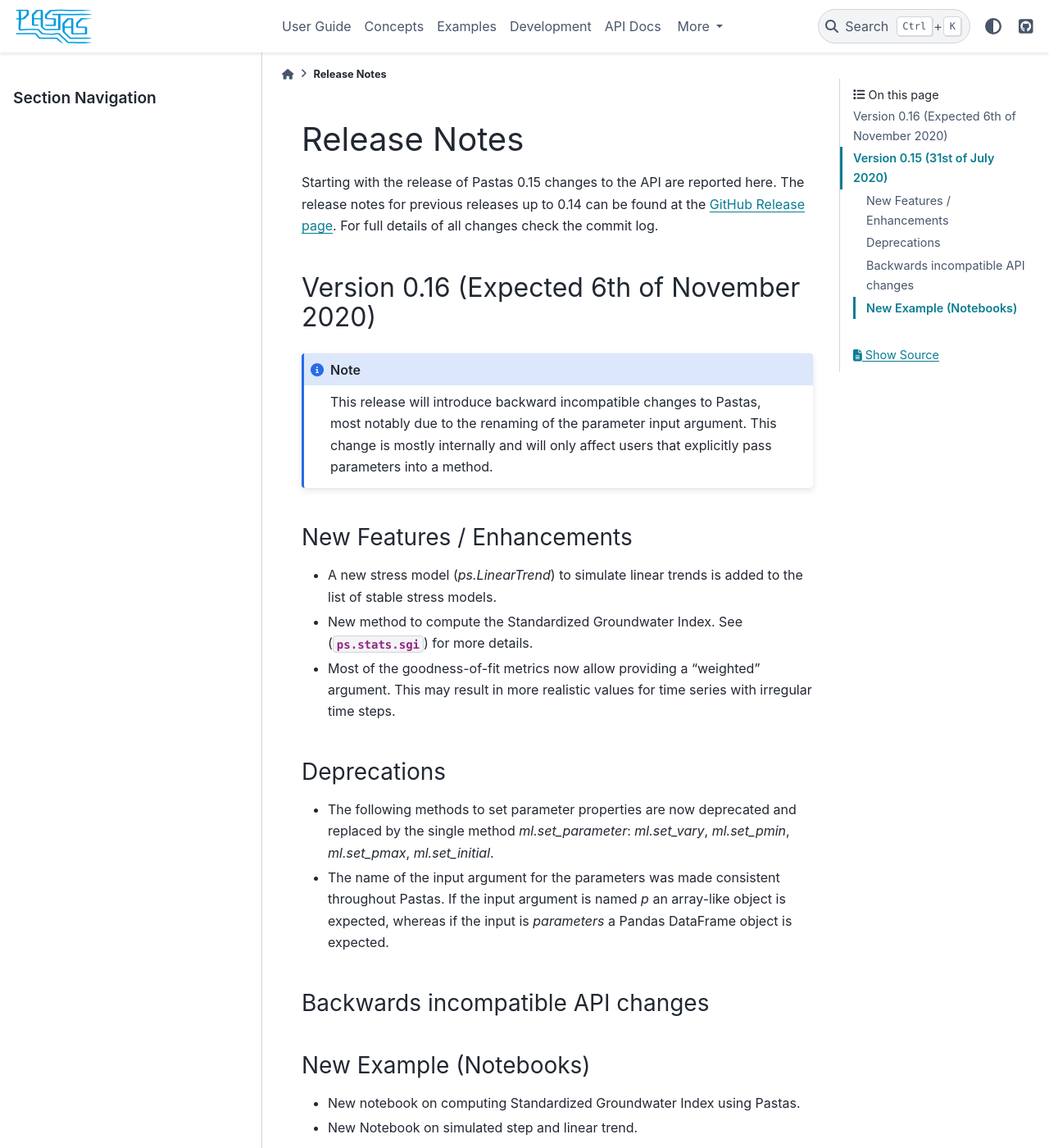
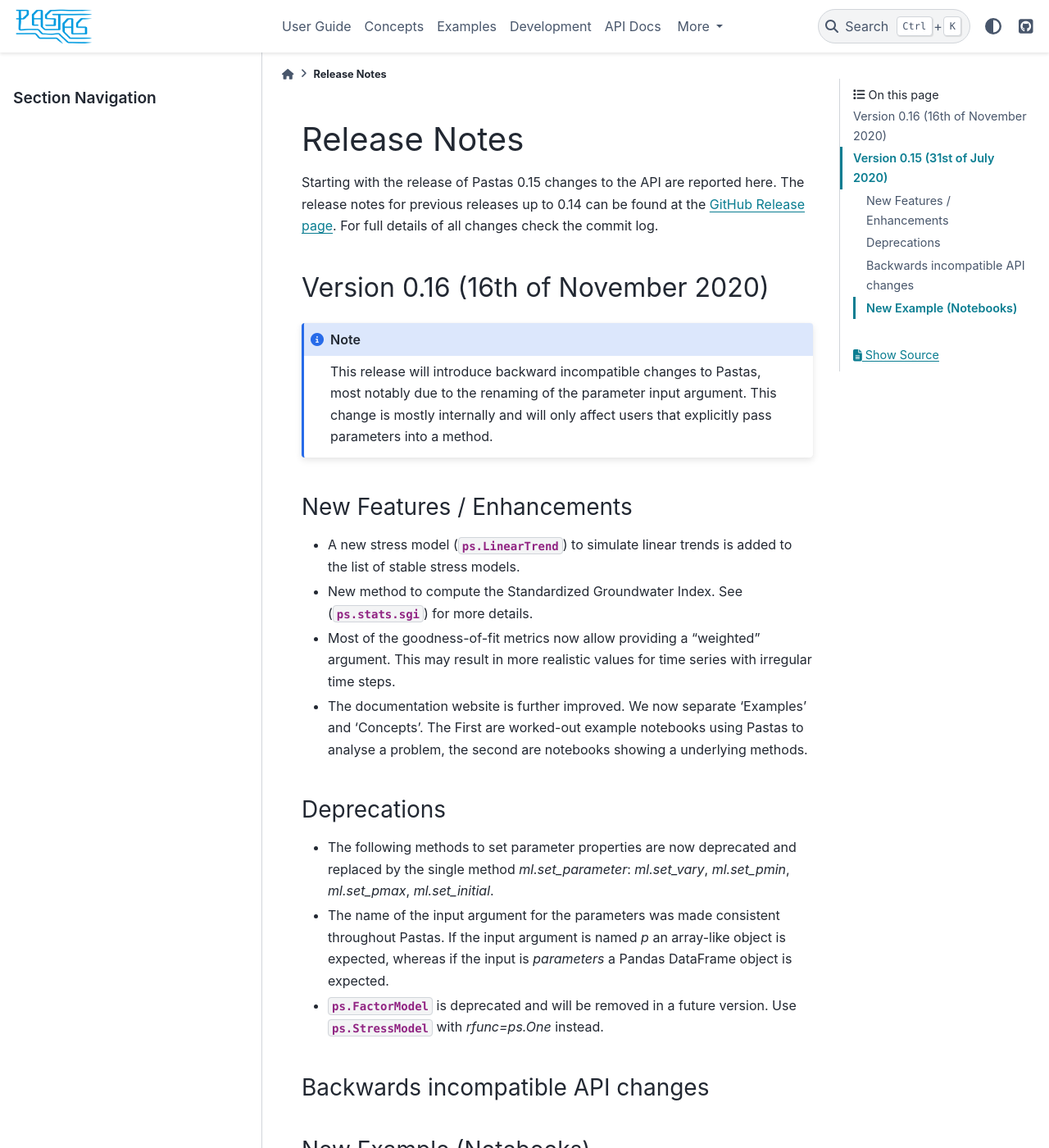
Before and after one commit to pastas/pastas, a Sphinx documentation site: the page built from doc/release_notes.rst, in a window 1280 px wide and 1400 px high. Shown: the whole window at 82% size. Built offline with Sphinx 7.4.7 and the PyData theme 0.15.4, drawn with Linux system fonts in a browser that asks for light colours.

Commit message:
Final commit before upgrading Master branch to v0.16.0

```diff
--- a/doc/release_notes.rst
+++ b/doc/release_notes.rst
@@ -6,7 +6,7 @@ reported here. The release notes for previous releases up to 0.14 can be found
 at the `GitHub Release page <https://github.com/pastas/pastas/releases>`_.
 For full details of all changes check the commit log.
 
-Version 0.16 (Expected 6th of November 2020)
+Version 0.16 (16th of November 2020)
 --------------------------------------------
 
 .. note::
@@ -18,13 +18,16 @@ Version 0.16 (Expected 6th of November 2020)
 New Features / Enhancements
 ***************************
 
-- A new stress model (`ps.LinearTrend`) to simulate linear trends is added to
-  the list of stable stress models.
+- A new stress model (:class:`ps.LinearTrend`) to simulate linear trends is
+  added to the list of stable stress models.
 - New method to compute the Standardized Groundwater Index. See
   (:meth:`ps.stats.sgi`) for more details.
 - Most of the goodness-of-fit metrics now allow providing a "weighted"
   argument. This may result in more realistic values for time series with
   irregular time steps.
+- The documentation website is further improved. We now separate 'Examples'
+  and 'Concepts'. The First are worked-out example notebooks using Pastas to
+  analyse a problem, the second are notebooks showing a underlying methods.
 
 Deprecations
 ************
@@ -36,6 +39,9 @@ Deprecations
   throughout Pastas. If the input argument is named `p` an array-like object
   is expected, whereas if the input is `parameters` a Pandas DataFrame object
   is expected.
+- :class:`ps.FactorModel` is deprecated and will be removed in a future
+  version. Use :class:`ps.StressModel` with `rfunc=ps.One` instead.
+
 
 
 Backwards incompatible API changes
--- a/pastas/version.py
+++ b/pastas/version.py
@@ -1,3 +1,3 @@
 # This is the only location where the version will be written and changed.
 # Based on https://packaging.python.org/single_source_version/
-__version__ = '0.16.0b'
+__version__ = '0.16.0'
```
Also changed, not shown: 2 other files.
